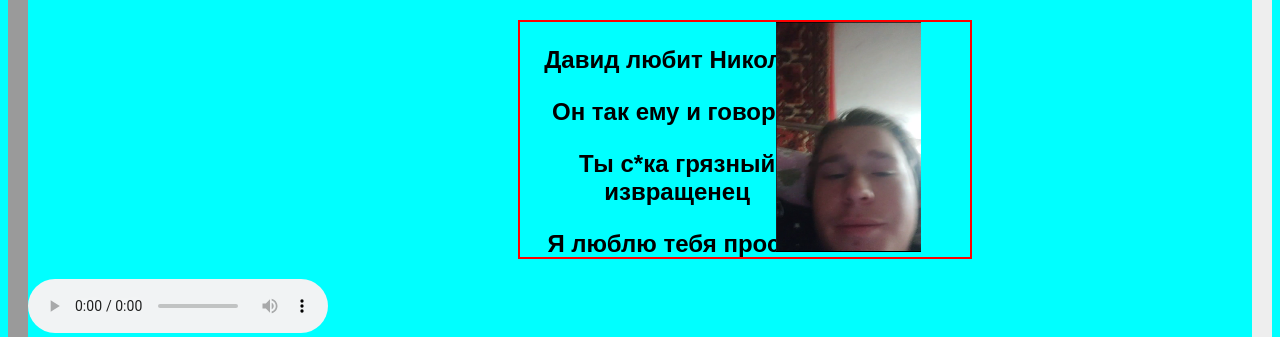
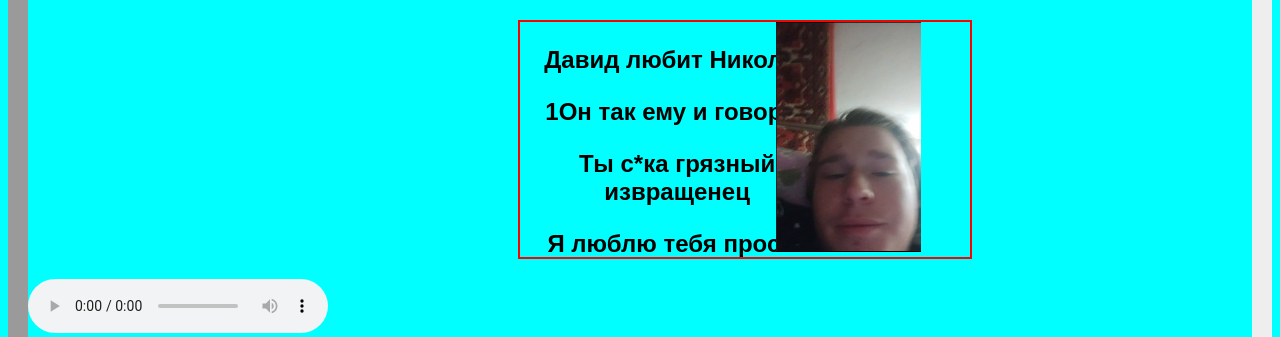
Before and after one commit to Devid077/d1, a PHP site: page / in a window 1280 px wide. Shown: the part 146-483 px from the top of the page. Run offline with PHP 8.4, Linux system fonts and the light colour scheme.

Commit message:
Update index.php

```diff
--- a/index.php
+++ b/index.php
@@ -14,7 +14,7 @@
             <img src="./kolya.png" width="145" height="230">
             </div>
                 <div class="textstix"><p>Давид любит Николая</p>
-                <p>Он так ему и говорит</p>
+                <p><?php echo(1); ?>Он так ему и говорит</p>
                 <p>Ты с*ка грязный извращенец</p>
                 <p>Я люблю тебя прости</p></div>
         </h2>
```
